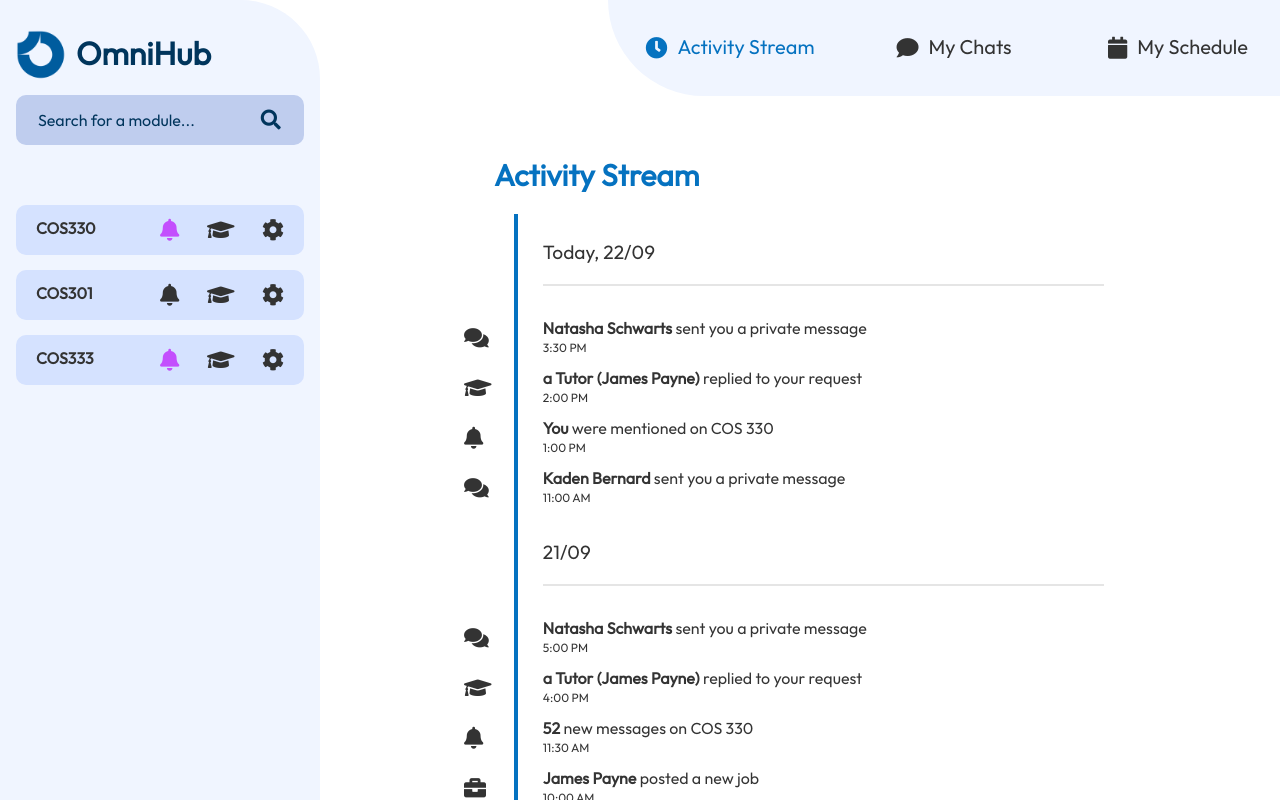
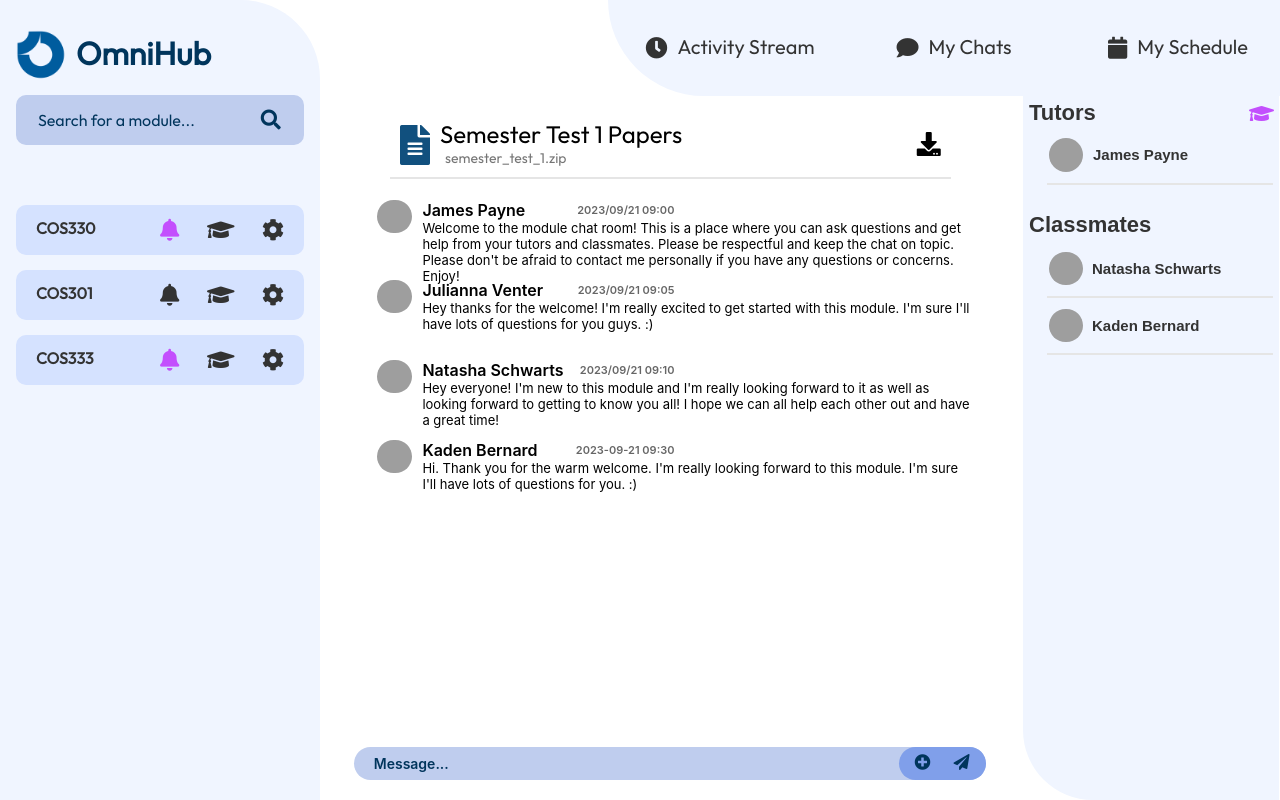
Before and after one commit to SameetKeshav/IMY320_Error-505, an Angular app: page / in a window 1280 px wide. Built offline with nearby package versions, Linux system fonts and the light colour scheme; grey boxes are pictures that could not be loaded.

Commit message:
file download

```diff
--- a/src/app/home/home.component.html
+++ b/src/app/home/home.component.html
@@ -390,9 +390,33 @@
       <!-- ==========================================module page====================================== -->
 
       <div class="modulePage" *ngIf="modulePage">
+        <div class="roomHeader" *ngIf="chatRoom">
+          <div class="headerInfoContainer">
+            <div class="fileContainer">
+              <i
+                style="
+                  font-size: 40px;
+                  color: #11507e;
+                  cursor: pointer;
+                  margin-top: 5px;
+                "
+                class="fas fa-file-alt roomFileIcon"
+              ></i>
+              <div class="roomtext">
+              <div class="roomTitle">{{chatrooms[roomId].name}}</div>
+              <div class="roomFilename">{{chatrooms[roomId].filename}}</div>
+            </div>
+            </div>
+            <div class="loadIconsContainer">
+              <i class="fas fa-download loadBtns" (click)="download()"></i>
+              <!-- <i class="fas fa-upload loadBtns"></i> -->
+            </div>
+          </div>
+          <div class="headerline"></div>
+        </div>
         <div class="messages" *ngIf="chatRoom">
           <div class="messagesContainer">
-            <div class="messageContainer2" *ngIf="!showSearch && showJob">
+            <!-- <div class="messageContainer2" *ngIf="!showSearch && showJob">
               <div class="messageImg">
                 <img
                   class="userImg"
@@ -413,9 +437,9 @@
               <div class="messageTime" style="margin-left: 50px">
                 21/09/2023 10:17
               </div>
-            </div>
+            </div> -->
 
-            <div class="messageContainer2" *ngIf="!showSearch && showMaterial">
+            <!-- <div class="messageContainer2" *ngIf="!showSearch && showMaterial">
               <div class="messageImg">
                 <img
                   class="userImg"
@@ -444,7 +468,7 @@
               <div class="messageTime" style="margin-left: 50px">
                 12/09/2023 14:43
               </div>
-            </div>
+            </div> -->
             <div *ngFor="let chat of moduleChat.messages">
               <div class="messageContainer2" *ngIf="!showJob && !showMaterial">
                 <div>
@@ -507,10 +531,15 @@
 
         <div class="chatroomContainer" *ngIf="roomsPage">
           <div *ngFor="let moduleRoom of chatrooms">
-            <div class="modulechatroom"  (click)="openChatRoom('moduleRoom.name')">
+            <div
+              class="modulechatroom"
+              (click)="openChatRoom(moduleRoom.id)"
+            >
               <div class="scheduleContainerModule">
                 <div class="scheduleInnerModule">
-                  <div class="scheduleClassNameModule">{{moduleRoom.name}}</div>
+                  <div class="scheduleClassNameModule">
+                    {{ moduleRoom.name }}
+                  </div>
                   <!-- <div class="scheduleClassLocationModule">{{moduleRoom.description}}</div> -->
                   <i
                     style="
@@ -521,10 +550,14 @@
                     "
                     class="fas fa-file-alt fileIcon"
                   ></i>
-                  <button *ngIf="moduleRoom.memo" class="scheduleLineModule">Memo</button>
+                  <button *ngIf="moduleRoom.memo" class="scheduleLineModule">
+                    Memo
+                  </button>
                 </div>
                 <div class="scheduleInnerModuleDesc">
-                  <div class="scheduleClassNameModuleDesc">{{moduleRoom.description}}</div>
+                  <div class="scheduleClassNameModuleDesc">
+                    {{ moduleRoom.description }}
+                  </div>
                 </div>
               </div>
             </div>
--- a/src/app/home/home.component.scss
+++ b/src/app/home/home.component.scss
@@ -162,14 +162,14 @@ input:focus {
 
 .headings {
   width: 100%;
-  height: 20%;
+  height: 15%;
   display: flex;
   justify-content: end;
 }
 
 .Options {
   width: 70%;
-  height: 60%;
+  height: 80%;
   border-bottom-left-radius: 100px;
   background-color: #f0f5ff;
   display: flex;
@@ -494,12 +494,58 @@ html {
   width: 73%;
 }
 
+.headerInfoContainer {
+  display: flex;
+  justify-content: space-between;
+  padding: 0 10px;
+}
+
+.roomHeader {
+  width: 80%;
+}
+
+.roomTitle {
+  font-size: 24px;
+  margin-top: 3px;
+  margin-left: 10px;
+}
+
+.roomFilename {
+  font-size: 14px;
+  color: #757575;
+  margin-top: 2px;
+  margin-left: 15px;
+}
+
+.fileContainer {
+  display: flex;
+}
+
+.loadBtns {
+  font-size: 24px;
+  margin-top: 12px;
+  margin-left: 20px;
+  cursor: pointer;
+}
+
+.loadBtns:hover {
+  color: #0572c0;
+}
+
+.headerline {
+  width: 100%;
+  height: 2px;
+  background-color: #e5e5e5;
+  margin-top: 10px;
+}
+
 .messages {
   width: 620px;
-  height: 70vh;
+  height: 60vh;
   position: absolute;
   overflow: auto;
   //   left: 25%;
+  top: 200px;
   font-family: Inter, sans-serif;
 }
 
--- a/src/app/home/home.component.ts
+++ b/src/app/home/home.component.ts
@@ -20,15 +20,16 @@ export class HomeComponent {
   classChat = classChatData;
   schedule: any[];
   notifications = [1, 2, 3];
-  activityStream = true;
+  activityStream = false;
   myChats = false;
   mySchedule = false;
-  modulePage = false;
+  modulePage = true;
   tutorPage = false;
   classPage = false;
-  chatRoom = false;
-  roomsPage = true;
+  chatRoom = true;
+  roomsPage = false;
   request = true;
+  roomId : number = 0;
   className = '';
   moduleName = '';
   tutorName = '';
@@ -56,63 +57,63 @@ export class HomeComponent {
 
   chatrooms = [
     {
-      id: '1',
+      id: 1,
       name: 'Semester Test 1 Papers',
       description: 'Past papers for semester test 1',
       filename: 'semester_test_1.zip',
       memo: true,
     },
     {
-      id: '2',
+      id: 2,
       name: 'Semester Test 2 Papers',
       description: 'Past papers for semester test 2',
       filename: 'semester_test_2.zip',
       memo: true,
     },
     {
-      id: '3',
+      id: 3,
       name: 'Exam Papers',
       description: 'Past papers for exams',
       filename: 'exams.zip',
       memo: true,
     },
     {
-      id: '4',
+      id: 4,
       name: 'Assignment 1',
       description: 'Previous assignment 1 papers',
       filename: 'assignment_1.pdf',
       memo: false,
     },
     {
-      id: '5',
+      id: 5,
       name: 'Assignment 2',
       description: 'Previous assignment 2 papers',
       filename: 'assignment_2.pdf',
       memo: false,
     },
     {
-      id: '6',
+      id: 6,
       name: 'Assignment 3',
       description: 'Previous assignment 3 papers',
       filename: 'assignment_3.pdf',
       memo: true,
     },
     {
-      id: '7',
+      id: 7,
       name: 'Assignment 4',
       description: 'Previous assignment 4 papers',
       filename: 'assignment_4.pdf',
       memo: false,
     },
     {
-      id: '7',
+      id: 8,
       name: 'Tutorial 1',
       description: 'Tutorial 1 Prep Questions',
       filename: 'tut1.pdf',
       memo: false,
     },
     {
-      id: '7',
+      id: 9,
       name: 'Chapter 4 Notes',
       description: 'Detailed textbook notes on chapter 4',
       filename: 'Ch4.pdf',
@@ -476,8 +477,27 @@ export class HomeComponent {
     this.options = this.options.filter((item) => item !== m);
   }
 
-  openChatRoom(roomName : string) {
+  openChatRoom(roomName : number) {
     this.chatRoom = true;
     this.roomsPage = false;
+    this.roomId = roomName-1;
+    console.log("id: " + this.roomId);
   }
+
+  download() {
+    const fileContent = "This is the content of the files you are downloading";
+    const blob = new Blob([fileContent], { type: "text/plain" });
+
+    const url = URL.createObjectURL(blob);
+
+    const a = document.createElement("a");
+    a.href = url;
+    a.download = this.chatrooms[this.roomId].filename;
+    a.style.display = "none";
+    document.body.appendChild(a);
+    a.click();
+
+    window.URL.revokeObjectURL(url);
+  }
+
 }
```
Lines whose indentation alone changed are shown as unchanged.
